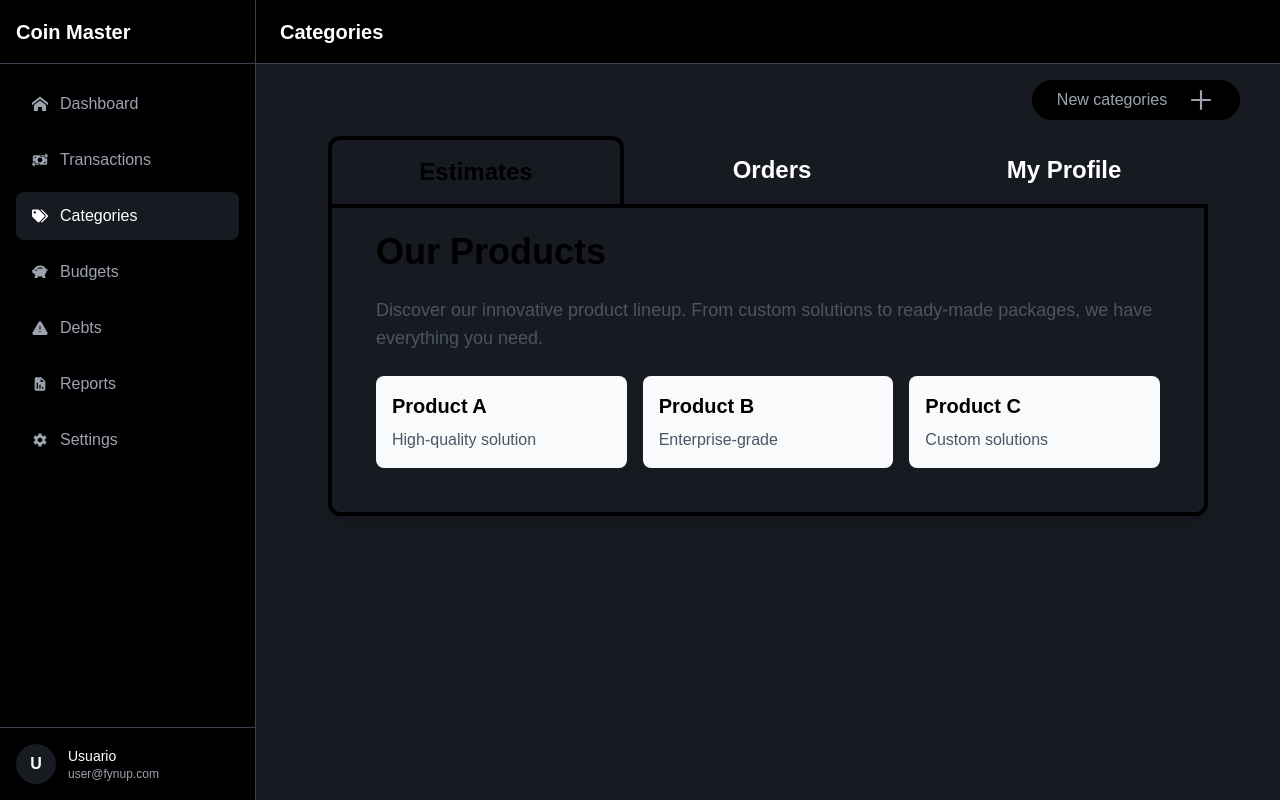
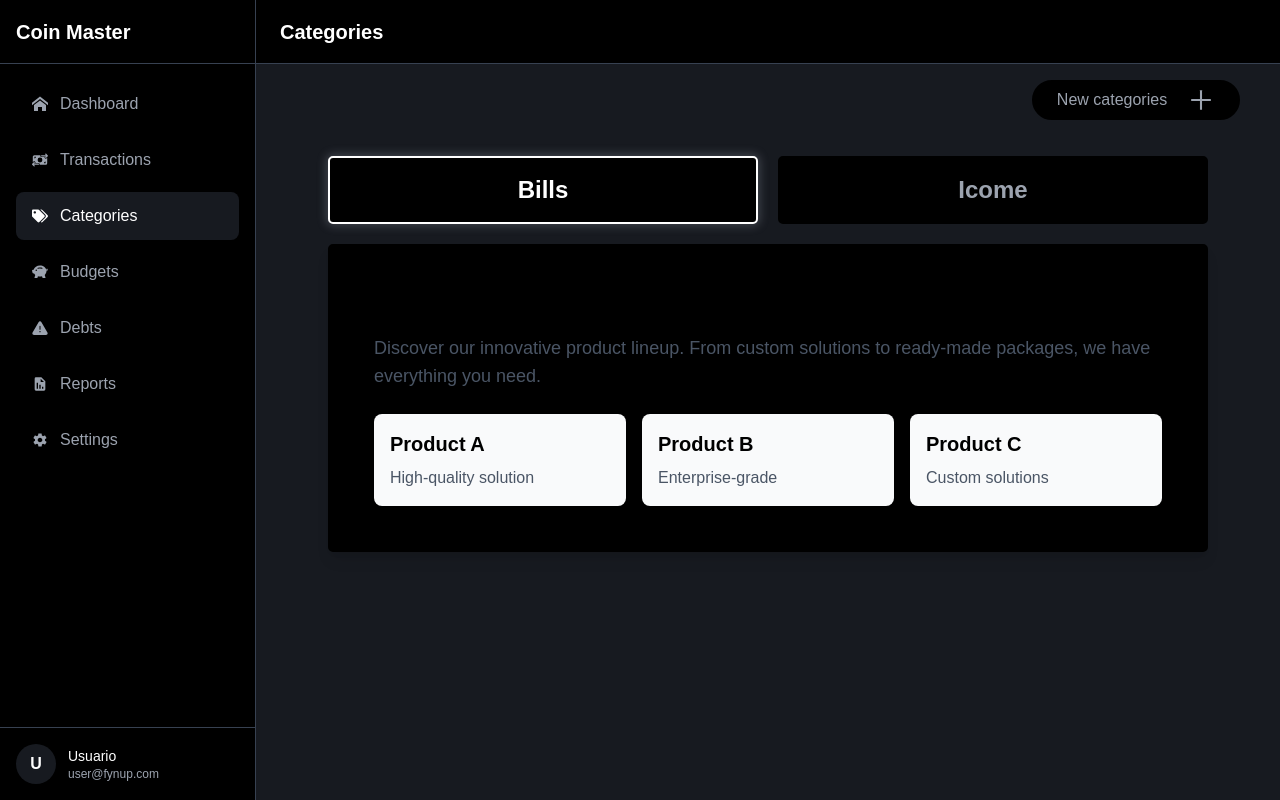
Before and after one commit to DiegoGp227/CoinMaster-v2, a Next.js app in the folder front/: page /categories in a window 1280 px wide. Built offline with nearby package versions, Linux system fonts and the light colour scheme; no server answers; what easy-peasy would draw is missing.

Commit message:
[ style ] tabs organism estiliced

```diff
--- a/front/app/categories/components/orgamisms/TabsOrganism.tsx
+++ b/front/app/categories/components/orgamisms/TabsOrganism.tsx
@@ -4,23 +4,18 @@ import TabsLayout from "@/src/categories/layouts/TabsLayout";
 import { useState } from "react";
 
 export default function TabsOrganism() {
-  const [activeTab, setActiveTab] = useState("Estimates");
-  const [searchValue, setSearchValue] = useState("");
+  const [activeTab, setActiveTab] = useState("bills");
 
   const navOptions = [
-    { label: "Estimates", value: "Estimates" },
-    { label: "Orders", value: "Orders" },
-    { label: "My Profile", value: "Profile" },
+    { label: "Bills", value: "bills" },
+    { label: "Icome", value: "icome" },
   ];
 
-  const handleSearch = (value: string) => {
-    setSearchValue(value);
-    console.log("Searching for:", value);
-  };
+
 
   const renderContent = () => {
     switch (activeTab) {
-      case "Estimates":
+      case "bills":
         return (
           <div className="w-full p-6">
             <h2 className="text-4xl font-bold mb-6">Our Products</h2>
@@ -44,7 +39,7 @@ export default function TabsOrganism() {
             </div>
           </div>
         );
-      case "Profile":
+      case "icome":
         return (
           <div className="w-full p-6">
             <h2 className="text-4xl font-bold mb-6">Our Products</h2>
@@ -79,7 +74,6 @@ export default function TabsOrganism() {
       onTabChange={setActiveTab}
       showSearch={true}
       searchLabel="Search:"
-      onSearch={handleSearch}
     >
       {renderContent()}
     </TabsLayout>
--- a/front/src/categories/layouts/TabsLayout.tsx
+++ b/front/src/categories/layouts/TabsLayout.tsx
@@ -14,7 +14,6 @@ interface ITabsLayoutProps {
   onTabChange: (value: string) => void;
   showSearch?: boolean;
   searchLabel?: string;
-  onSearch?: (value: string) => void;
 }
 
 export default function TabsLayout({
@@ -29,17 +28,17 @@ export default function TabsLayout({
         className={`flex flex-col items-center justify-center gap-0 max-w-screen-2xl w-full`}
       >
         {tabOptions && (
-          <div className="w-full flex gap-1 max-w-[95vw]">
+          <div className="w-full flex gap-5 max-w-[95vw] my-5">
             {tabOptions.map((tab) => {
               const isActive = activeTab === tab.value;
               return (
                 <div
                   onClick={() => onTabChange?.(tab.value)}
                   key={`key_${tab.value}_${tab.label}`}
-                  className={`flex-1 rounded-t-xl py-4 flex items-center justify-center text-center text-2xl font-bold px-5 transition-all ${
+                  className={`flex-1 rounded-[5px] py-4 flex items-center justify-center text-center text-2xl font-bold px-5 transition-all duration-500 bg-black border-2 ${
                     isActive
-                      ? "bg-light-gray text-main-black cursor-default border-l-4 border-r-4 border-t-4 border-soft-red after:absolute relative after:w-full after:h-4 after:bg-light-gray after:top-[85%] after:z-10"
-                      : "bg-soft-red text-white cursor-pointer hover:bg-hard-red"
+                      ? "text-white  border-white shadow-[0_0_10px_2px_rgba(156,163,175,0.3)] after:absolute relative after:w-full after:h-4 after:bg-light-gray after:top-[85%] after:z-10"
+                      : "text-soft-gray border-black hover:text-white hover:border-white hover:shadow-[0_0_10px_2px_rgba(156,163,175,0.3)]  "
                   }`}
                 >
                   {tab.label}
@@ -51,9 +50,9 @@ export default function TabsLayout({
         <div
           className={`${
             tabOptions && "w-full"
-          } p-5 flex flex-col justify-center items-center bg-light-gray relative max-w-[95vw] ${
-            tabOptions ? "rounded-b-xl" : "rounded-xl"
-          } pt-0 shadow-lg border-4 border-soft-red`}
+          } p-5 flex flex-col justify-center items-center bg-black relative max-w-[95vw] ${
+            tabOptions ? "rounded-[5px]" : "rounded-[5px]"
+          } pt-0 shadow-lg border-2 border-black hover:border-white transition-all duration-500 group hover:shadow-[0_0_10px_2px_rgba(156,163,175,0.3)]`}
         >
           <div id="divToPrint" className="w-full">
             {children}
```
